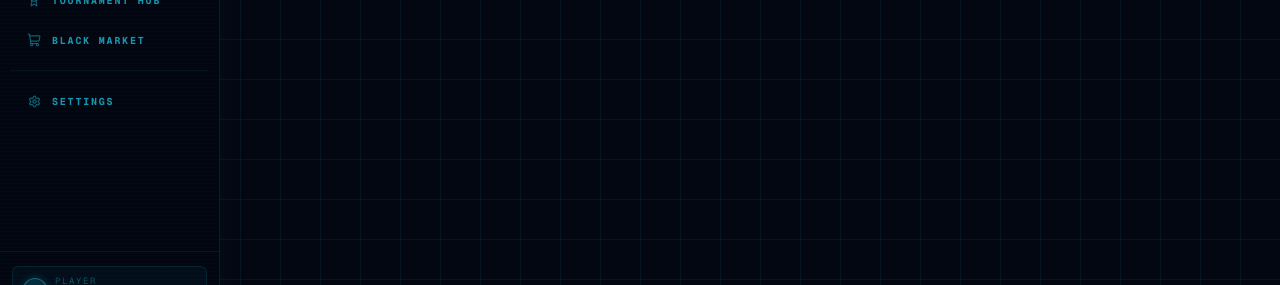
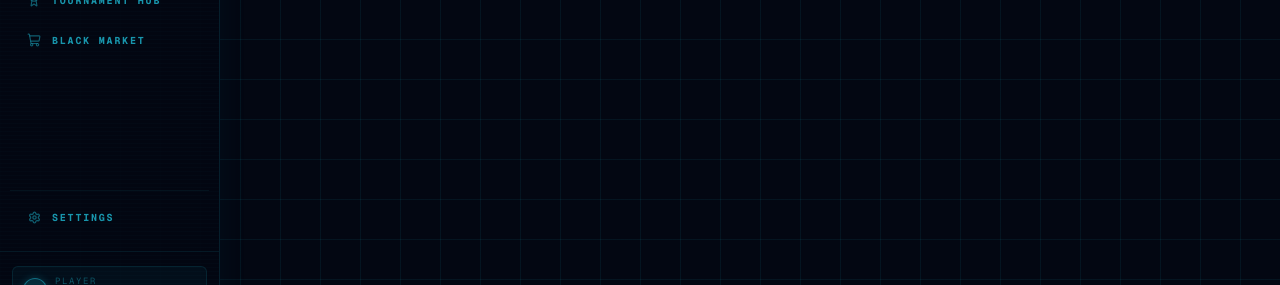
Before and after one commit to AverageMax/logic-arena, a Next.js app in the folder apps/client/: page /campaign in a window 1280 px wide. Shown: the part 401-686 px from the top of the page. Built offline with nearby package versions, Linux system fonts and the light colour scheme; no server answers.

Commit message:
fix(ui): pin Settings nav item to bottom of sidebar
- Wrapped the Settings NavLink and its divider in a mt-auto container so it anchors flush to the bottom of the flex-1 nav section.
- Eliminates the dead empty gap that appeared between Settings and the user panel below it.

```diff
--- a/apps/client/src/app/(dashboard)/components/layout/components/DashboardSidebar.tsx
+++ b/apps/client/src/app/(dashboard)/components/layout/components/DashboardSidebar.tsx
@@ -63,12 +63,14 @@ export function DashboardSidebar({ username, avatarUrl, onLogout }: DashboardSid
         {navItems.map((item) => (
           <NavLink key={item.href} href={item.href} label={item.label} iconNode={item.iconNode} />
         ))}
-        <div className="my-2 h-px bg-accent/[0.06]" />
-        <NavLink
-          href="/settings"
-          label="SETTINGS"
-          iconNode={<Settings size={13} strokeWidth={2.5} />}
-        />
+        <div className="mt-auto">
+          <div className="mb-2 mt-2 h-px bg-accent/[0.06]" />
+          <NavLink
+            href="/settings"
+            label="SETTINGS"
+            iconNode={<Settings size={13} strokeWidth={2.5} />}
+          />
+        </div>
       </nav>
 
       {/* ── USER + LOGOUT ── */}
```
